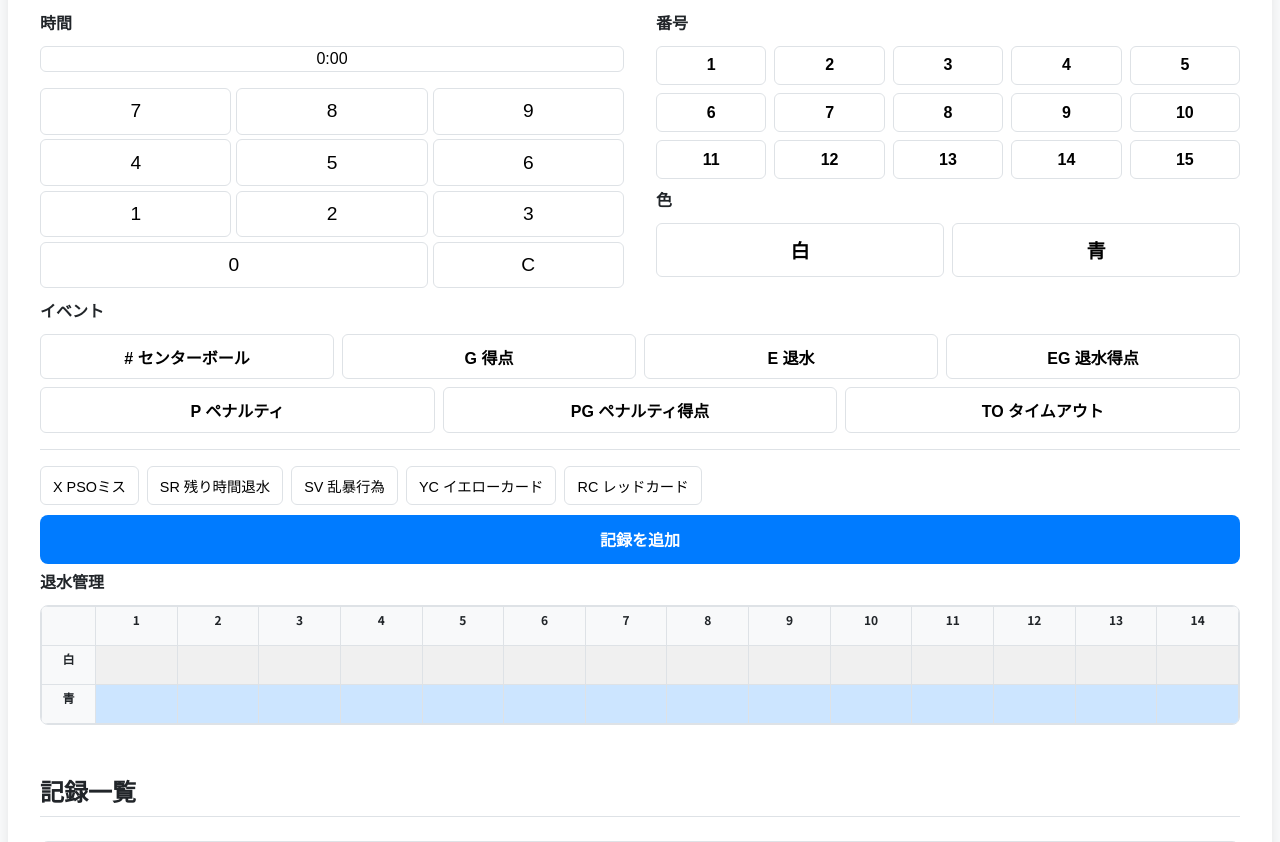
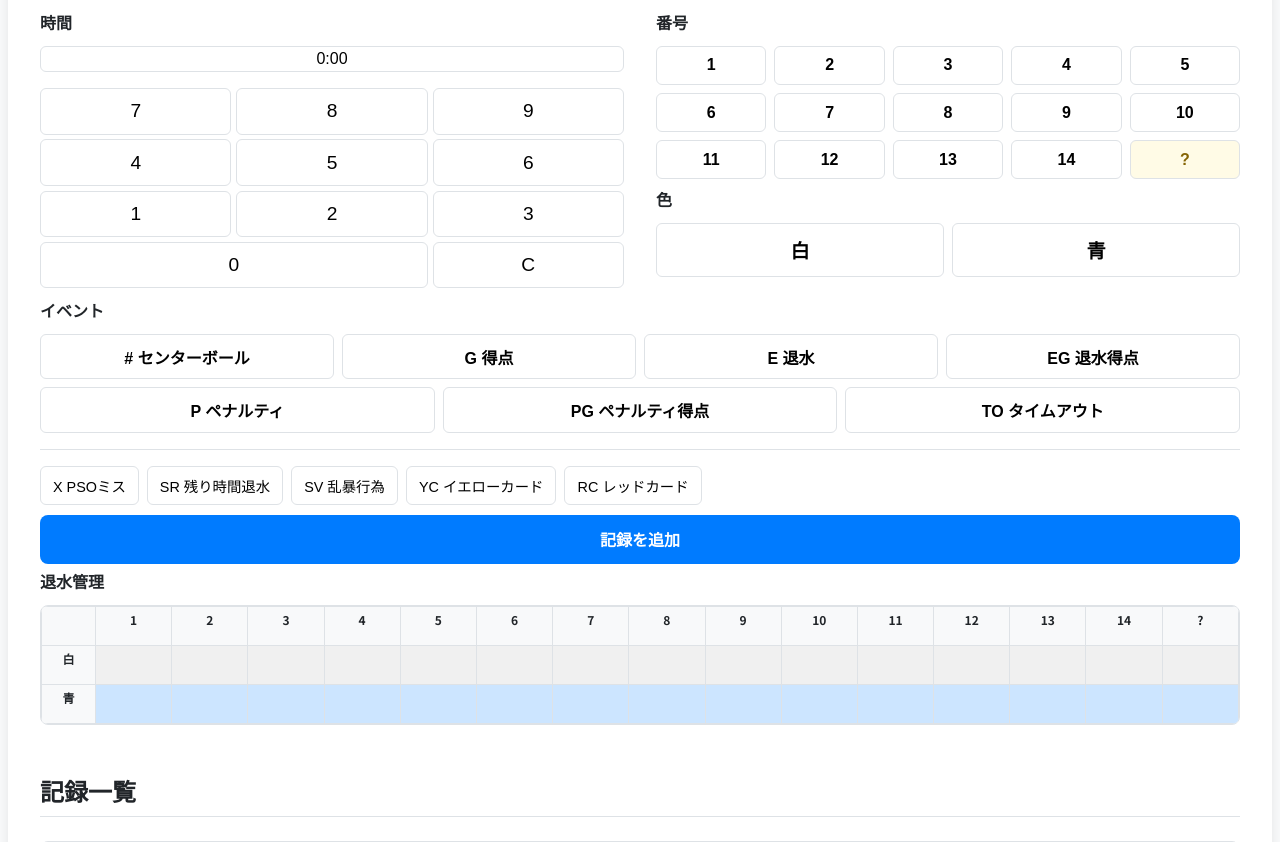
Before and after one commit to lalayue1126/Water-Polo-Scorer, a Flask app: page / in a window 1280 px wide. Shown: the part 268-1110 px from the top of the page. Run offline with Flask 3, Linux system fonts and the light colour scheme; lists and menus that the app fills with data are empty.

Commit message:
202509270955

```diff
--- a/static/style.css
+++ b/static/style.css
@@ -365,3 +365,20 @@ tbody tr:hover {
     border-color: #dc3545; /* エラー時に枠線を赤くする */
     box-shadow: 0 0 0 2px rgba(220, 53, 69, 0.25); /* ほのかに赤い光彩を追加 */
 }
+
+/* --- 番号「？」ボタンのスタイル調整 --- */
+#player-number-buttons .button-row button[data-value="?"] {
+    background-color: #fffbe6; /* 少し黄色くして目立たせる */
+    font-weight: bold;
+    color: #856404;
+    width: 100%; /* ボタンの幅を他の行と合わせる */
+}
+
+/* --- 記録一覧の「？」を含む行のスタイル --- */
+#record-list tr.unknown-number {
+    cursor: pointer; /* マウスカーソルを指マークに */
+    background-color: #fff9db; /* 行を少し黄色くして目立たせる */
+}
+#record-list tr.unknown-number:hover {
+    background-color: #fff3bf; /* マウスオーバーでさらに色を濃く */
+}
--- a/templates/index.html
+++ b/templates/index.html
@@ -57,7 +57,7 @@
                         <div id="player-number-buttons" class="button-group">
                             <div class="button-row"><button data-value="1">1</button><button data-value="2">2</button><button data-value="3">3</button><button data-value="4">4</button><button data-value="5">5</button></div>
                             <div class="button-row"><button data-value="6">6</button><button data-value="7">7</button><button data-value="8">8</button><button data-value="9">9</button><button data-value="10">10</button></div>
-                            <div class="button-row"><button data-value="11">11</button><button data-value="12">12</button><button data-value="13">13</button><button data-value="14">14</button><button data-value="15">15</button></div>
+                            <div class="button-row"><button data-value="11">11</button><button data-value="12">12</button><button data-value="13">13</button><button data-value="14">14</button><button data-value="?">?</button></div>
                         </div>
                     </div>
                     <div class="input-group">
@@ -105,17 +105,17 @@
                         <thead>
                             <tr>
                                 <th></th>
-                                <th>1</th><th>2</th><th>3</th><th>4</th><th>5</th><th>6</th><th>7</th><th>8</th><th>9</th><th>10</th><th>11</th><th>12</th><th>13</th><th>14</th>
+                                <th>1</th><th>2</th><th>3</th><th>4</th><th>5</th><th>6</th><th>7</th><th>8</th><th>9</th><th>10</th><th>11</th><th>12</th><th>13</th><th>14</th><th>?</th>
                             </tr>
                         </thead>
                         <tbody id="exclusion-table-body">
                             <tr id="fouls-row-white">
                                 <th>白</th>
-                                <td id="fouls-white-1"></td><td id="fouls-white-2"></td><td id="fouls-white-3"></td><td id="fouls-white-4"></td><td id="fouls-white-5"></td><td id="fouls-white-6"></td><td id="fouls-white-7"></td><td id="fouls-white-8"></td><td id="fouls-white-9"></td><td id="fouls-white-10"></td><td id="fouls-white-11"></td><td id="fouls-white-12"></td><td id="fouls-white-13"></td><td id="fouls-white-14"></td>
+                                <td id="fouls-white-1"></td><td id="fouls-white-2"></td><td id="fouls-white-3"></td><td id="fouls-white-4"></td><td id="fouls-white-5"></td><td id="fouls-white-6"></td><td id="fouls-white-7"></td><td id="fouls-white-8"></td><td id="fouls-white-9"></td><td id="fouls-white-10"></td><td id="fouls-white-11"></td><td id="fouls-white-12"></td><td id="fouls-white-13"></td><td id="fouls-white-14"></td><td id="fouls-white-?"></td>
                             </tr>
                             <tr id="fouls-row-blue">
                                 <th>青</th>
-                                <td id="fouls-blue-1"></td><td id="fouls-blue-2"></td><td id="fouls-blue-3"></td><td id="fouls-blue-4"></td><td id="fouls-blue-5"></td><td id="fouls-blue-6"></td><td id="fouls-blue-7"></td><td id="fouls-blue-8"></td><td id="fouls-blue-9"></td><td id="fouls-blue-10"></td><td id="fouls-blue-11"></td><td id="fouls-blue-12"></td><td id="fouls-blue-13"></td><td id="fouls-blue-14"></td>
+                                <td id="fouls-blue-1"></td><td id="fouls-blue-2"></td><td id="fouls-blue-3"></td><td id="fouls-blue-4"></td><td id="fouls-blue-5"></td><td id="fouls-blue-6"></td><td id="fouls-blue-7"></td><td id="fouls-blue-8"></td><td id="fouls-blue-9"></td><td id="fouls-blue-10"></td><td id="fouls-blue-11"></td><td id="fouls-blue-12"></td><td id="fouls-blue-13"></td><td id="fouls-blue-14"><td id="fouls-blue-?"></td></td>
                             </tr>
                         </tbody>
                     </table>
```
Also changed, not shown: static/script.js (+75 -3 lines).
